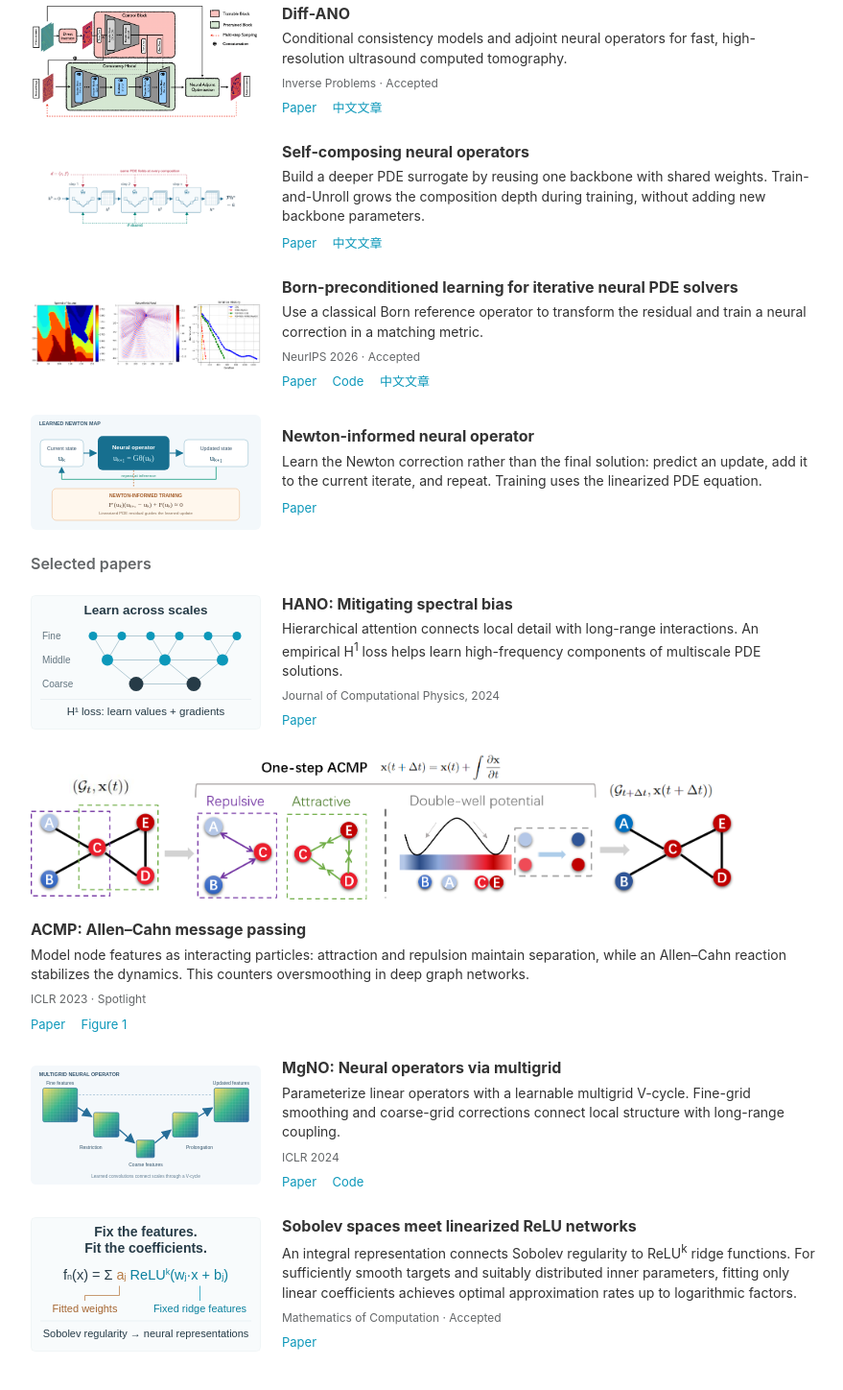
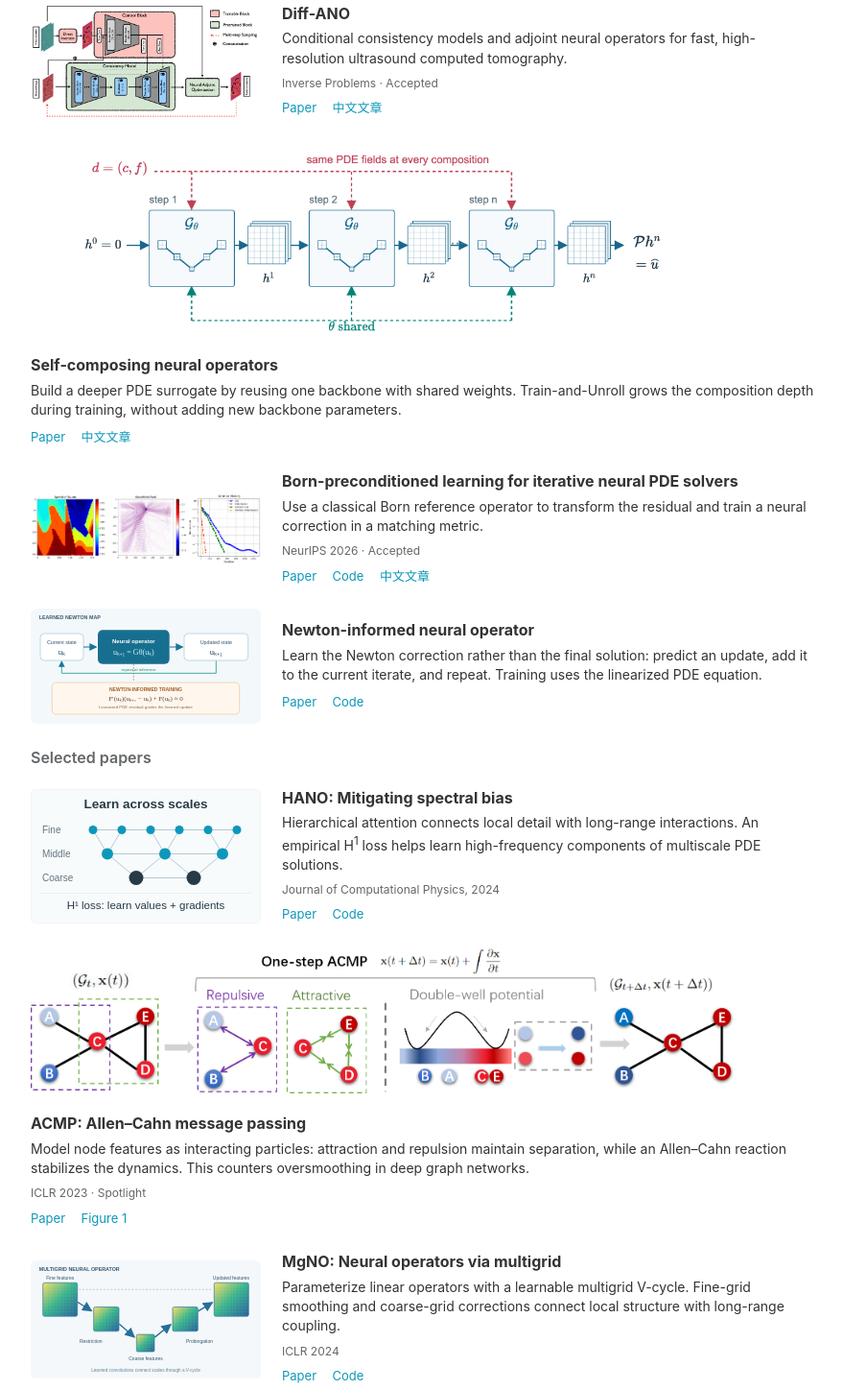
Before and after one commit to xlliu2017/xlliu2017.github.io, a plain HTML site: page index.html in a window 1280 px wide. Shown: the part 1239-2687 px from the top of the page at 96% size, without its empty margins (283-1162 px from the left). Drawn offline with Linux system fonts and the light colour scheme.

Commit message:
Improve research figures and add code links

```diff
--- a/index.html
+++ b/index.html
@@ -91,7 +91,7 @@
                     <a href="https://github.com/xlliu2017/xlliu2017.github.io/blob/main/articles/diff-ano.md" target="_blank" rel="noopener noreferrer">中文文章</a>
                 </div>
             </article>
-            <article class="highlight-card">
+            <article class="highlight-card highlight-wide">
                 <a class="highlight-figure" href="images/wechat-20261115/academic/shared_backbone.png" aria-label="View the self-composing neural operator architecture"><img src="images/wechat-20261115/academic/shared_backbone.png" alt="The same multigrid backbone repeatedly updates a hidden state, with shared weights and the same PDE inputs at each step; the final state is projected to the solution." loading="lazy" width="2368" height="674"></a>
                 <div class="highlight-card-body">
                     <span class="highlight-label">Operator learning · Multiscale PDEs</span>
@@ -114,12 +114,13 @@
                 </div>
             </article>
             <article class="highlight-card">
-                <a class="highlight-figure" href="newton-informed-idea.svg" aria-label="View the Newton-informed neural operator idea diagram"><img src="newton-informed-idea.svg" alt="Learn a Newton correction from the current iterate, add the correction, and repeat. Training enforces the linearized Newton equation." loading="lazy" width="360" height="252"></a>
+                <a class="highlight-figure" href="newton-informed-idea.svg" aria-label="View the Newton-informed neural operator idea diagram"><img src="newton-informed-idea.svg?v=2" alt="A neural operator maps the current state to an updated state and can be iterated; the linearized PDE residual guides training." loading="lazy" width="720" height="360"></a>
                 <div class="highlight-card-body">
                     <span class="highlight-label">Nonlinear PDEs · AI for science</span>
                     <h3><a href="https://proceedings.neurips.cc/paper_files/paper/2024/hash/dae8afc6b990aa0b3b5efaa096fbd7fa-Abstract-Conference.html">Newton-informed neural operator</a></h3>
                     <p>Learn the Newton correction rather than the final solution: predict an update, add it to the current iterate, and repeat. Training uses the linearized PDE equation.</p>
                     <a href="https://proceedings.neurips.cc/paper_files/paper/2024/hash/dae8afc6b990aa0b3b5efaa096fbd7fa-Abstract-Conference.html" target="_blank">Paper</a>
+                    <a href="https://github.com/xlliu2017/Newton-Informed-Neural-Operator" target="_blank" rel="noopener noreferrer">Code</a>
                 </div>
             </article>
         </div>
@@ -132,6 +133,7 @@
                     <p>Hierarchical attention connects local detail with long-range interactions. An empirical H<sup>1</sup> loss helps learn high-frequency components of multiscale PDE solutions.</p>
                     <p class="highlight-venue">Journal of Computational Physics, 2024</p>
                     <a href="https://arxiv.org/abs/2210.10890" target="_blank">Paper</a>
+                    <a href="https://github.com/xlliu2017/HANO" target="_blank" rel="noopener noreferrer">Code</a>
                 </div>
             </article>
             <article class="highlight-card highlight-wide">
@@ -145,7 +147,7 @@
                 </div>
             </article>
             <article class="highlight-card">
-                <a class="highlight-figure" href="mgno-idea.svg" aria-label="View the MgNO idea"><img src="mgno-idea.svg" alt="A multigrid V-cycle restricts fine-scale features to coarser grids and prolongates coarse corrections back to the fine grid." loading="lazy" width="480" height="280"></a>
+                <a class="highlight-figure" href="mgno-idea.svg" aria-label="View the MgNO idea"><img src="mgno-idea.svg?v=2" alt="A learned multigrid V-cycle carries features between fine and coarse grids using restriction and prolongation." loading="lazy" width="720" height="370"></a>
                 <div class="highlight-card-body">
                     <h3><a href="https://arxiv.org/abs/2310.19809">MgNO: Neural operators via multigrid</a></h3>
                     <p>Parameterize linear operators with a learnable multigrid V-cycle. Fine-grid smoothing and coarse-grid corrections connect local structure with long-range coupling.</p>
```
